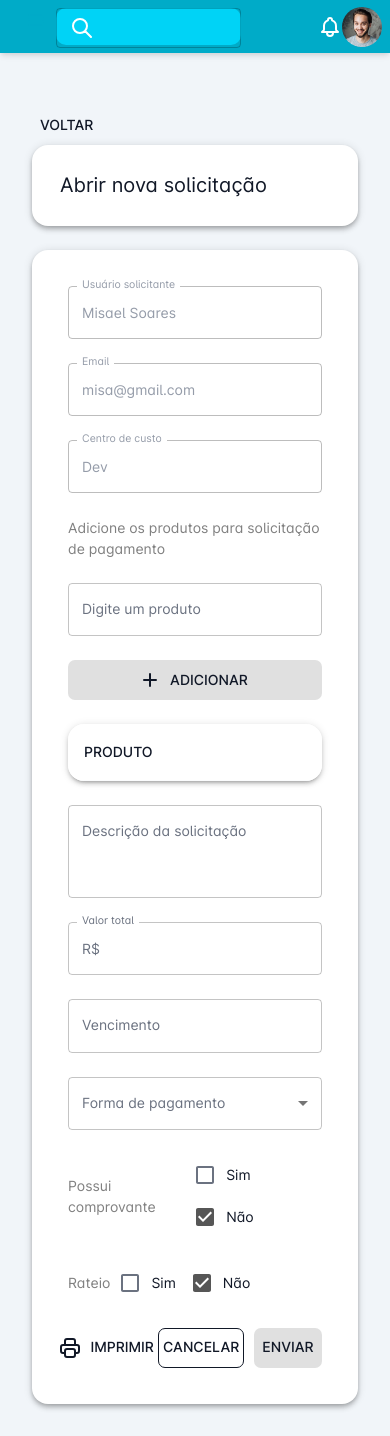
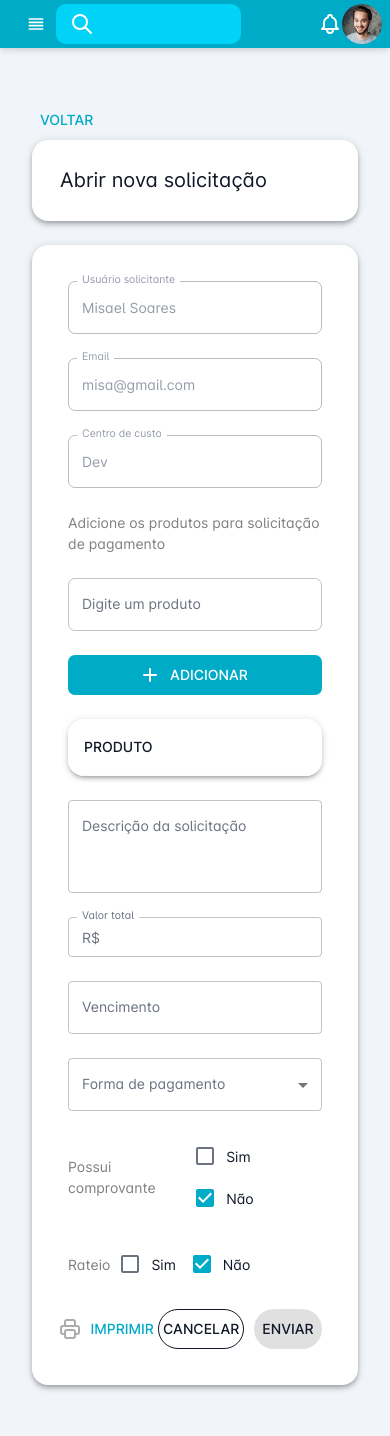
Before and after one commit to dev-growdev/stella_scontrol_web, a React (Create React App) app: page /solicitar-pagamento in a window 390 px wide. Built offline with nearby package versions, Linux system fonts and the light colour scheme; what axios-mock-adapter, mobile-detect would draw is missing.

Commit message:
style: altera cores para ficar mais fiel ao prototipo

```diff
--- a/src/app/configs/themesConfig.ts
+++ b/src/app/configs/themesConfig.ts
@@ -43,8 +43,8 @@ export const themesConfig: FuseThemesType = {
 			secondary: {
 				background: '#f3f3f3',
 				light: '#acacac',
-				main: '#565656',
-				dark: '#363636',
+				main: '#00abc8',
+				dark: '#00d3f6',
 				contrastText: darkPaletteText.primary
 			},
 			background: {
--- a/src/app/main/form-request/FormRequest.tsx
+++ b/src/app/main/form-request/FormRequest.tsx
@@ -3,15 +3,17 @@ import { Box, Button, Checkbox, FormControl, FormControlLabel, FormGroup, Input,
 import InputAdornment from '@mui/material/InputAdornment';
 import { SelectChangeEvent } from '@mui/material/Select';
 import { Theme } from '@mui/material/styles';
-import { DatePicker } from "@mui/x-date-pickers";
+import { DatePicker, LocalizationProvider } from "@mui/x-date-pickers";
+import { AdapterDateFns } from "@mui/x-date-pickers/AdapterDateFns";
 import { createRequest } from "app/configs/service/request.service";
 import { useAppDispatch } from "app/store";
 import { showMessage } from "app/store/fuse/messageSlice";
+import { ptBR } from 'date-fns/locale';
 import { useState } from "react";
 import { useNavigate } from "react-router";
+import '../../../styles/muiCustomComponents.css';
 import CreatableOptions, { ProductOptionType } from "../../components/CreatableOptions";
 import CustomizedTables from '../../components/CustomizedTables';
-
 
 const ITEM_HEIGHT = 48;
 const ITEM_PADDING_TOP = 8;
@@ -168,7 +170,10 @@ export default function FormRequest() {
 
                     <div className="flex flex-col sm:flex-row items-center gap-24">
                         <TextField onChange={(e) => setTotalValue(e.target.value)} className="w-full" type="number" label="Valor total" InputProps={{ startAdornment: <InputAdornment position="start">R$</InputAdornment> }} />
-                        <DatePicker className="w-full" label="Vencimento" minDate={minDate} onChange={(d) => setDueDate(d)} />
+
+                        <LocalizationProvider dateAdapter={AdapterDateFns} adapterLocale={ptBR}>
+                            <DatePicker className="w-full" label="Vencimento" minDate={minDate} format="dd/MM/yyyy" onChange={(d) => setDueDate(d)} />
+                        </LocalizationProvider>
 
                         <FormControl className="w-full">
                             <InputLabel id="demo-multiple-name-label">Forma de pagamento</InputLabel>
@@ -219,14 +224,16 @@ export default function FormRequest() {
                                 onChange={handleFileChange}
                             />
                             <label htmlFor="file-upload">
-                                <Button
-                                    sx={{ borderRadius: '7px' }}
-                                    variant="outlined"
-                                    component="span"
-                                    endIcon={<FuseSvgIcon>heroicons-outline:upload</FuseSvgIcon>}
-                                >
-                                    ANEXAR DOCUMENTO
-                                </Button>
+                                <div style={{ border: `2px solid ${theme.palette.primary.main}`, borderRadius: '7px', height: '30px' }} className="flex flex-row items-center">
+                                    <Button
+                                        variant="text"
+                                        component="span"
+                                    >
+                                        ANEXAR DOCUMENTO
+                                    </Button>
+                                    <FuseSvgIcon sx={{ border: `2px solid ${theme.palette.primary.main}`, borderRadius: '0 7px 7px 0', color: theme.palette.common.white, backgroundColor: theme.palette.primary.main, margin: '0', height: "30px" }}>heroicons-outline:upload</FuseSvgIcon>
+
+                                </div>
                             </label>
                         </div>}
                     </div>
@@ -240,9 +247,9 @@ export default function FormRequest() {
                     </div>
                     <div className="flex justify-end gap-10">
 
-                        <Button variant="text" startIcon={<FuseSvgIcon>heroicons-outline:printer</FuseSvgIcon>}>IMPRIMIR</Button>
-                        <Button sx={{ borderRadius: '7px' }} variant="outlined">CANCELAR</Button>
-                        <Button onClick={handleSubmitRequest} sx={{ borderRadius: '7px' }} variant="contained">ENVIAR</Button>
+                        <Button variant="text" startIcon={<FuseSvgIcon sx={{ color: theme.palette.secondary.light }}>heroicons-outline:printer</FuseSvgIcon>}>IMPRIMIR</Button>
+                        <Button variant="outlined">CANCELAR</Button>
+                        <Button onClick={handleSubmitRequest} variant="contained">ENVIAR</Button>
                     </div>
 
                 </Paper>
--- a/src/app/theme-layouts/layout1/components/ToolbarLayout1.tsx
+++ b/src/app/theme-layouts/layout1/components/ToolbarLayout1.tsx
@@ -1,5 +1,5 @@
 import FuseSvgIcon from '@fuse/core/FuseSvgIcon';
-import { TextField } from '@mui/material';
+import { TextField, useTheme } from '@mui/material';
 import AppBar from '@mui/material/AppBar';
 import Hidden from '@mui/material/Hidden';
 import Toolbar from '@mui/material/Toolbar';
@@ -26,6 +26,9 @@ function ToolbarLayout1(props: ToolbarLayout1Props) {
 	const navbar = useSelector(selectFuseNavbar);
 	const toolbarTheme = useSelector(selectToolbarTheme);
 
+	const theme = useTheme()
+
+
 	return (
 		<ThemeProvider theme={toolbarTheme}>
 			<AppBar
@@ -41,21 +44,21 @@ function ToolbarLayout1(props: ToolbarLayout1Props) {
 				position="static"
 			>
 				<Toolbar className="min-h-48 p-0 md:min-h-64">
-					<div className="flex flex-1 px-16">
+					<div className="flex flex-1 px-16 items-center">
 						{config.navbar.display && config.navbar.position === 'left' && (
 							<>
 								<Hidden lgDown>
-									{(config.navbar.style === 'style-3' || config.navbar.style === 'style-3-dense') && (
+									{/* {(config.navbar.style === 'style-3' || config.navbar.style === 'style-3-dense') && (
 										<NavbarToggleButton className="mx-0 h-40 w-40 p-0" />
-									)}
+									)} */}
 
 									{config.navbar.style === 'style-1' && !navbar.open && (
-										<NavbarToggleButton className="mx-0 h-40 w-40 p-0" />
+										<NavbarToggleButton textColor={theme.palette.common.white} className="mx-0 h-40 w-40 p-0 justify-center" />
 									)}
 								</Hidden>
 
 								<Hidden lgUp>
-									<NavbarToggleButton className="mx-0 h-40 w-40 p-0 sm:mx-8" />
+									<NavbarToggleButton textColor={theme.palette.common.white} className="mx-0 h-40 w-40 p-0 sm:mx-8 justify-center " />
 								</Hidden>
 							</>
 						)}
@@ -67,25 +70,41 @@ function ToolbarLayout1(props: ToolbarLayout1Props) {
 										? theme.palette.primary.light
 										: toolbarTheme.palette.background.default,
 								borderRadius: '10px',
-								height: '70%'
-							}} InputProps={{ startAdornment: (<FuseSvgIcon sx={{ marginRight: '10px' }} color="#fff">heroicons-outline:search</FuseSvgIcon>) }} />
+								height: '70%',
+								'& .MuiOutlinedInput-root': {
+									'& fieldset': {
+										border: 'none',
+									},
+								},
+							}} InputProps={{
+								sx: {
+									color: theme => theme.palette.common.white,
+									borderColor: 'none',
+
+								},
+								startAdornment: (
+									<FuseSvgIcon sx={{ marginRight: '10px', color: theme => theme.palette.common.white, }} >
+										heroicons-outline:search
+									</FuseSvgIcon>
+								)
+							}} />
 
 						</div>
 					</div>
 
 					<div className="flex h-full items-center overflow-x-auto px-8">
-						<FuseSvgIcon color="#fff">heroicons-outline:bell</FuseSvgIcon>
+						<FuseSvgIcon sx={{ color: theme => theme.palette.common.white }}>heroicons-outline:bell</FuseSvgIcon>
 						<UserMenu />
 					</div>
 
 					{config.navbar.display && config.navbar.position === 'right' && (
 						<>
 							<Hidden lgDown>
-								{!navbar.open && <NavbarToggleButton className="mx-0 h-40 w-40 p-0" />}
+								{!navbar.open && <NavbarToggleButton textColor={theme.palette.common.white} className="mx-0 h-40 w-40 p-0" />}
 							</Hidden>
 
 							<Hidden lgUp>
-								<NavbarToggleButton className="mx-0 h-40 w-40 p-0 sm:mx-8" />
+								<NavbarToggleButton textColor={theme.palette.primary.main} className="mx-0 h-40 w-40 p-0 sm:mx-8" />
 							</Hidden>
 						</>
 					)}
--- a/src/app/theme-layouts/layout1/components/navbar/style-1/NavbarStyle1Content.tsx
+++ b/src/app/theme-layouts/layout1/components/navbar/style-1/NavbarStyle1Content.tsx
@@ -1,4 +1,5 @@
 import FuseScrollbars from '@fuse/core/FuseScrollbars';
+import { useTheme } from "@mui/material";
 import { styled } from '@mui/material/styles';
 import clsx from 'clsx';
 import { memo } from 'react';
@@ -38,6 +39,7 @@ type NavbarStyle1ContentProps = {
  */
 function NavbarStyle1Content(props: NavbarStyle1ContentProps) {
 	const { className = '' } = props;
+	const theme = useTheme()
 
 	return (
 		<Root className={clsx('flex h-full flex-auto flex-col overflow-hidden', className)}>
@@ -46,7 +48,7 @@ function NavbarStyle1Content(props: NavbarStyle1ContentProps) {
 					<Logo />
 				</div>
 
-				<NavbarToggleButton className="h-40 w-40 p-0" />
+				<NavbarToggleButton textColor="#00abc8" className="h-40 w-40 p-0" />
 			</div>
 
 			<StyledContent
--- a/src/app/theme-layouts/shared-components/NavbarToggleButton.tsx
+++ b/src/app/theme-layouts/shared-components/NavbarToggleButton.tsx
@@ -10,6 +10,7 @@ import { selectFuseCurrentSettings, setDefaultSettings } from 'app/store/fuse/se
 type NavbarToggleButtonProps = {
 	className?: string;
 	children?: React.ReactNode;
+	textColor?: string
 };
 
 /**
@@ -21,12 +22,14 @@ function NavbarToggleButton(props: NavbarToggleButtonProps) {
 		children = (
 			<FuseSvgIcon
 				size={20}
-				color="#00ABC8"
+				color='inherit'
+				sx={{ color: props.textColor }}
 			>
 				heroicons-outline:view-list
 			</FuseSvgIcon>
 		)
 	} = props;
+
 
 	const dispatch = useAppDispatch();
 	const isMobile = useThemeMediaQuery(theme => theme.breakpoints.down('lg'));
--- /dev/null
+++ b/src/styles/muiCustomComponents.css
@@ -0,0 +1,39 @@
+/* contained */
+.muiltr-9hzkmq-MuiButtonBase-root-MuiButton-root {
+    color: white;
+    background-color: #00abc8;
+}
+
+.muiltr-9hzkmq-MuiButtonBase-root-MuiButton-root:hover {
+    background-color: #02798D;
+}
+
+/* outlined */
+.muiltr-rvu6k7-MuiButtonBase-root-MuiButton-root {
+    border-color: #00abc8;
+    color: #00abc8;
+}
+
+/* button type text */
+.muiltr-w3cj8e-MuiButtonBase-root-MuiButton-root {
+    color: #00abc8;
+}
+
+
+/* textfield */
+.muiltr-c9j379-MuiInputBase-root-MuiOutlinedInput-root {
+    border-color: #02798D;
+    border-radius: 7px;
+}
+
+.muiltr-c9j379-MuiInputBase-root-MuiOutlinedInput-root:hover {
+    border-color: #02798D;
+}
+
+.muiltr-n5tsn5-MuiList-root .fuse-list-item:hover {
+    background-color: #00B2D01A;
+}
+
+.muiltr-154j6x2-MuiInputBase-input-MuiOutlinedInput-input {
+    padding: 0;
+}
```
